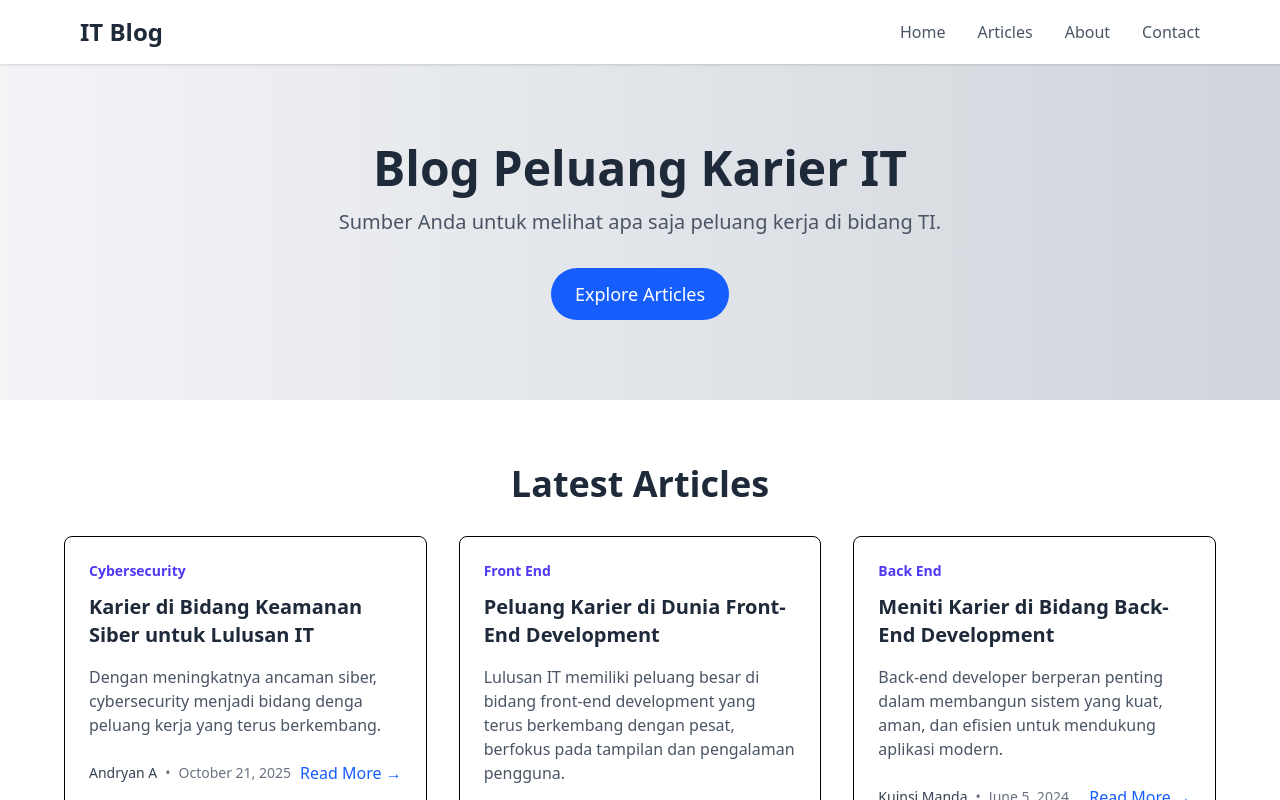
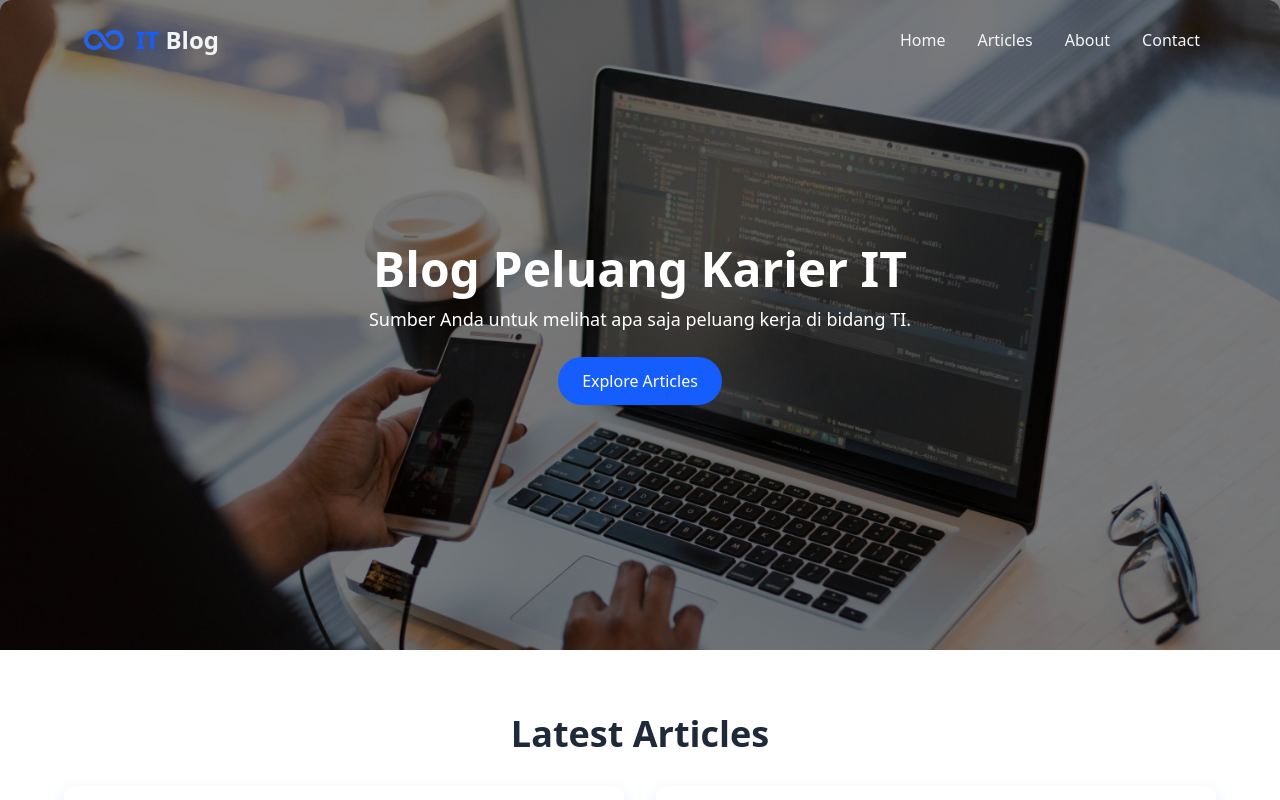
Before and after one commit to job-opportunities-blog/it-blog, a React (Vite) app: page / in a window 1280 px wide. Shown: the top 800 px of the page. Built offline with nearby package versions, Linux system fonts and the light colour scheme.

Commit message:
update favicon and title; enhance layout and styling for various components; improve article display and footer section

```diff
--- a/index.html
+++ b/index.html
@@ -2,9 +2,9 @@
 <html lang="en">
   <head>
     <meta charset="UTF-8" />
-    <link rel="icon" type="image/svg+xml" href="/vite.svg" />
+    <link rel="icon" type="image" href="/src/assets/images/infinity.png" />
     <meta name="viewport" content="width=device-width, initial-scale=1.0" />
-    <title>blog</title>
+    <title>IT Blog</title>
   </head>
   <body>
     <div id="root"></div>
--- a/src/App.tsx
+++ b/src/App.tsx
@@ -15,6 +15,7 @@ import ScrollToTop from "./components/scrollToTop";
 function App() {
   return (
     <>
+      <div className="bg-blue-50">
         <BrowserRouter>
           <Nav />
           <ScrollToTop />
@@ -27,6 +28,7 @@ function App() {
           </Routes>
           <Footer />
         </BrowserRouter>
+      </div>
     </>
   );
 }
--- a/src/components/articlesCard.tsx
+++ b/src/components/articlesCard.tsx
@@ -16,27 +16,25 @@ const ArticleCard: React.FC<ArticleCardProps> = ({
   article: { id, title, summary, author, date, category },
 }) => {
   return (
-    <article className="bg-white border rounded-lg overflow-hidden hover:shadow-lg transition">
+    <article className="bg-white rounded-xl overflow-hidden shadow-[0_5px_15px_rgba(59,130,246,0.15)] hover:shadow-[0_15px_20px_rgba(59,130,246,0.25)] hover:-translate-y-1 transition-all duration-300">
       <div className="p-6">
         {/* Category & Read Time */}
         {category && (
           <div className="flex items-center justify-between mb-3">
-            <span className="text-sm font-semibold text-indigo-600">
+            <span className="text-xs font-semibold text-blue-600 bg-blue-50 px-3 py-1 rounded-full">
               {category}
             </span>
           </div>
         )}
 
         {/* Title */}
-        <h3 className="text-xl font-semibold text-gray-800 mb-4 hover:text-indigo-600 transition">
-          <Link to={`/articles/${id}`}>{title}</Link>
-        </h3>
+        <h3 className="text-xl font-semibold text-gray-800 mb-4">{title}</h3>
 
         {/* Summary */}
         <p className="text-gray-600 mb-6">{summary}</p>
 
         {/* Footer: Author, Date & Read More */}
-        <div className="flex items-center justify-between">
+        <div className="flex items-center gap-x-2 justify-between">
           <div className="text-sm text-gray-500">
             {author && (
               <span className="font-medium text-gray-700">{author}</span>
@@ -47,7 +45,7 @@ const ArticleCard: React.FC<ArticleCardProps> = ({
 
           <Link
             to={`/articles/${id}`}
-            className="text-blue-600 hover:underline font-medium"
+            className="bg-blue-600 text-white py-2 px-4 rounded-full font-medium hover:bg-blue-700 transition-colors duration-200"
           >
             Read More →
           </Link>
--- a/src/components/heroSection.tsx
+++ b/src/components/heroSection.tsx
@@ -1,20 +1,28 @@
 import React from "react";
 import { Link } from "react-router-dom";
+import Image from "./image";
 
 const HeroSection: React.FC = () => {
   return (
     <>
-      <section className="bg-gradient-to-r from-gray-100 to-gray-300 text-gray-800 py-20">
-        <div className="max-w-6xl mx-auto px-4 text-center">
-          <h1 className="text-4xl md:text-5xl font-bold text-gray-800 mb-4">
+      <section className="relative h-[400px] md:h-[550px] lg:h-[650px] overflow-hidden">
+        <Image
+          name="programer-job"
+          alt="programmer"
+          className="absolute inset-0 w-full h-full object-cover"
+        />
+        <div className="absolute inset-0 bg-black/50" />
+
+        <div className="relative flex flex-col items-center justify-center h-full text-center text-white px-4">
+          <h1 className="text-4xl md:text-5xl font-bold text-white mb-3">
             Blog Peluang Karier IT
           </h1>
-          <p className="text-lg md:text-xl text-gray-600 mb-8">
+          <p className="text-base md:text-lg mb-6">
             Sumber Anda untuk melihat apa saja peluang kerja di bidang TI.
           </p>
           <Link
             to="/articles"
-            className="inline-block bg-blue-600 text-white px-6 py-3 rounded-full text-lg font-medium hover:bg-blue-700 transition"
+            className="bg-blue-600 hover:bg-blue-700 text-white px-6 py-3 rounded-full font-medium transition-colors duration-200"
           >
             Explore Articles
           </Link>
--- a/src/components/navigation.tsx
+++ b/src/components/navigation.tsx
@@ -1,16 +1,57 @@
-import React, { useState } from "react";
-import { Link } from "react-router-dom";
+import React, { useState, useEffect } from "react";
+import { Link, useLocation } from "react-router-dom";
+import Image from "./image";
 
 const Nav: React.FC = () => {
+  const location = useLocation();
+  const isHomePage = location.pathname === "/";
+
   const [isMenuOpen, setIsMenuOpen] = useState(false);
+  const [isScrolled, setIsScrolled] = useState(false);
+
+  useEffect(() => {
+    if (!isHomePage) return;
+
+    const handleScroll = () => {
+      setIsScrolled(window.scrollY > 50);
+    };
+
+    handleScroll();
+    window.addEventListener("scroll", handleScroll);
+
+    return () => window.removeEventListener("scroll", handleScroll);
+  }, [isHomePage]);
 
   return (
-    <header className="bg-white shadow-sm sticky top-0 z-50">
+    <header
+      className={`
+      fixed top-0 left-0 w-full z-50
+      transition-all duration-300
+      ${
+        isHomePage
+          ? isScrolled || isMenuOpen
+            ? "bg-white shadow-blue-100 shadow-sm"
+            : "bg-transparent"
+          : "bg-white shadow-blue-100 shadow-sm"
+      }
+    `}
+    >
       <nav className="max-w-6xl mx-auto px-4 py-4">
         <div className="flex items-center justify-between">
           {/* Logo/Brand */}
-          <div className="text-2xl font-bold text-gray-800">
-            <a href="/">IT Blog</a>
+          <div
+            className={`
+            text-2xl font-bold
+            transition-colors duration-300
+            ${isHomePage && !isScrolled && !isMenuOpen ? "text-gray-100" : "text-gray-800"}
+          `}
+          >
+            <Link to="/" className="flex items-center space-x-2">
+              <Image name="infinity" className="w-12 h-12" shadow={false} />
+              <h1>
+                <span className="text-blue-600">IT</span> Blog
+              </h1>
+            </Link>
           </div>
 
           {/* Desktop Navigation Links */}
@@ -18,7 +59,14 @@ const Nav: React.FC = () => {
             <li>
               <Link
                 to="/"
-                className="text-gray-600 hover:text-gray-900 transition"
+                className={`
+                  transition
+                  ${
+                    isHomePage && !isScrolled
+                      ? "text-gray-100 hover:text-gray-300"
+                      : "text-gray-600 hover:text-gray-900"
+                  }
+                `}
               >
                 Home
               </Link>
@@ -26,7 +74,14 @@ const Nav: React.FC = () => {
             <li>
               <Link
                 to="/articles"
-                className="text-gray-600 hover:text-gray-900 transition"
+                className={`
+                  transition
+                  ${
+                    isHomePage && !isScrolled
+                      ? "text-gray-100 hover:text-gray-300"
+                      : "text-gray-600 hover:text-gray-900"
+                  }
+                `}
               >
                 Articles
               </Link>
@@ -34,7 +89,14 @@ const Nav: React.FC = () => {
             <li>
               <Link
                 to="/about"
-                className="text-gray-600 hover:text-gray-900 transition"
+                className={`
+                  transition
+                  ${
+                    isHomePage && !isScrolled
+                      ? "text-gray-100 hover:text-gray-300"
+                      : "text-gray-600 hover:text-gray-800"
+                  }
+                `}
               >
                 About
               </Link>
@@ -42,7 +104,14 @@ const Nav: React.FC = () => {
             <li>
               <Link
                 to="/contact"
-                className="text-gray-600 hover:text-gray-900 transition"
+                className={`
+                  transition
+                  ${
+                    isHomePage && !isScrolled
+                      ? "text-gray-100 hover:text-gray-300"
+                      : "text-gray-600 hover:text-gray-800"
+                  }
+                `}
               >
                 Contact
               </Link>
@@ -51,7 +120,10 @@ const Nav: React.FC = () => {
 
           {/* Mobile Hamburger Button */}
           <button
-            className="md:hidden text-gray-600"
+            className={`
+              md:hidden transition
+              ${isHomePage && !isScrolled && !isMenuOpen ? "text-gray-100 hover:text-gray-300" : "text-gray-600 hover:text-gray-800"}
+            `}
             onClick={() => setIsMenuOpen(!isMenuOpen)}
           >
             <svg
@@ -79,43 +151,52 @@ const Nav: React.FC = () => {
           </button>
         </div>
 
-        {/* Mobile Menu */}
-        {isMenuOpen && (
-          <ul className="md:hidden mt-4 space-y-2 pb-4">
-            <li>
+        {/* Mobile Menu dengan Animasi Slide Down */}
+        <div
+          className={`
+            md:hidden overflow-hidden transition-all duration-300 ease-in-out
+            ${isMenuOpen ? "max-h-96 opacity-100" : "max-h-0 opacity-0"}
+          `}
+        >
+          <ul className="space-y-2 pt-4 pb-4">
+            <li className="transform transition-all duration-300 delay-75">
               <Link
                 to="/"
-                className="block text-gray-600 hover:text-gray-900 transition py-2"
+                className="block text-gray-600 hover:text-gray-900 hover:bg-gray-50 transition py-2 px-3 rounded-lg"
+                onClick={() => setIsMenuOpen(false)}
               >
                 Home
               </Link>
             </li>
-            <li>
+            <li className="transform transition-all duration-300 delay-100">
               <Link
                 to="/articles"
-                className="block text-gray-600 hover:text-gray-900 transition py-2"
+                className="block text-gray-600 hover:text-gray-900 hover:bg-gray-50 transition py-2 px-3 rounded-lg"
+                onClick={() => setIsMenuOpen(false)}
               >
                 Articles
               </Link>
             </li>
-            <li>
+            <li className="transform transition-all duration-300 delay-150">
               <Link
                 to="/about"
-                className="block text-gray-600 hover:text-gray-900 transition py-2"
+                className="block text-gray-600 hover:text-gray-900 hover:bg-gray-50 transition py-2 px-3 rounded-lg"
+                onClick={() => setIsMenuOpen(false)}
               >
                 About
               </Link>
             </li>
-            <li>
+            <li className="transform transition-all duration-300 delay-200">
               <Link
                 to="/contact"
-                className="block text-gray-600 hover:text-gray-900 transition py-2"
+                className="block text-gray-600 hover:text-gray-900 hover:bg-gray-50 transition py-2 px-3 rounded-lg"
+                onClick={() => setIsMenuOpen(false)}
               >
                 Contact
               </Link>
             </li>
           </ul>
-        )}
+        </div>
       </nav>
     </header>
   );
--- a/src/pages/about.tsx
+++ b/src/pages/about.tsx
@@ -3,17 +3,19 @@ import React from "react";
 const About: React.FC = () => {
   return (
     <>
-      <section className="py-16 px-4 bg-white">
+      <section className="bg-blue-50 py-20 mt-20">
+        <header className="max-w-6xl mx-auto text-gray-800 text-center mb-8">
+          <h1 className="text-4xl md:text-5xl font-bold text-gray-800 text-center mb-3 tracking-tigh">
+            Tentang <span className="text-blue-600">Blog Peluang Karier IT</span>
+          </h1>
+          <p className="mt-2 text-lg opacity-90">
+            Sumber Anda untuk melihat apa saja peluang kerja di bidang TI.
+          </p>
+        </header>
+      </section>
+
+      <section className="py-12 px-4 bg-white">
         <div className="max-w-6xl mx-auto">
-          <header className="bg-gradient-to-r from-gray-100 to-gray-300 text-gray-800 text-center py-16 mb-8">
-            <h1 className="text-4xl font-bold">
-              Tentang Blog Peluang Karier IT
-            </h1>
-            <p className="mt-2 text-lg opacity-90">
-              Sumber Anda untuk melihat apa saja peluang kerja di bidang TI.
-            </p>
-          </header>
-
           <p className="text-gray-600 leading-relaxed mb-4">
             Dunia teknologi terus berkembang pesat, dan bersama dengan itu,
             muncul pula berbagai peluang karier baru untuk para lulusan IT, Bloh
@@ -34,7 +36,7 @@ const About: React.FC = () => {
             Kami percaya bahwa setiap lulusan IT memiliki potensi besar untuk
             berkembang — asal dibekali dengan wawasan yang tepat tentang dunia
             kerja dan tren teknologi terkini. Karena itu, blog ini berfokus pada
-            artikel=artikel ringan namun informatif tentang{" "}
+            artikel-artikel ringan namun informatif tentang{" "}
             <span className="italic">
               peluang kerja, skill yang dibutuhkan,
             </span>{" "}
@@ -52,14 +54,19 @@ const About: React.FC = () => {
             </span>
             .
           </p>
+        </div>
+      </section>
 
-          <h2 className="text-2xl font-semibold text-gray-700 mt-10 mb-3">
-            Tujuan Kami
+      <section className="grid md:grid-cols-2 gap-x-6 pt-2 pb-12 px-4 bg-blue-50 max-w-6xl mx-auto">
+        <div className="max-w-6xl mx-auto bg-white mt-10 p-6 rounded-2xl shadow-[0_15px_20px_rgba(59,130,246,0.25)]">
+          <h2 className="text-2xl md:text-3xl font-bold text-gray-700 text-center pt-2 pb-2">
+              Tujuan Blog Ini Dibuat
           </h2>
-          <ul className="list-disc list-inside text-gray-600 leading-relaxed space-y-2 pl-3">
+          <hr className="py-2 text-gray-400"></hr>
+          <ul className="list-disc list-inside text-gray-600 leading-relaxed px-3 pb-3">
             <li>
-              Membantu lulusan IT memahami berbagai jalur karier yang tersedia
-              di dunia teknologi.
+              Membantu lulusan IT memahami berbagai jalur karier yang tersedia di
+              dunia teknologi.
             </li>
             <li>
               Menyajikan artikel informatif tentang tren indstri dan skill yang
@@ -74,18 +81,32 @@ const About: React.FC = () => {
               ingin meniti karier di bidang IT.
             </li>
           </ul>
+        </div>
 
-          <h2 className="text-2xl font-semibold text-gray-700 mt-10 mb-3">
+        <div className="max-w-6xl mx-auto px-8 bg-blue-600 mt-10 p-6 rounded-2xl shadow-[0_15px_20px_rgba(59,130,246,0.25)]">
+          <h2 className="text-2xl md:text-3xl font-bold text-white text-center pt-2 pb-2">
             Kenapa Blog Ini Dibuat?
           </h2>
-          <p className="text-gray-600 leading-relaxed">
-            Banyak lulusan IT yang memiliki kemampuan teknis, tapi belum tah
-            harus mulai dari mana dalam meniti karier. Melalui blog ini, kami
-            ingin memberikan arah dan motivasi agar kamu bisa menemukan bidang
-            yang paling sesuai dengan passion dan potensimu di dunia teknologi.
-            Karena karier di IT bukan hanya tentang kode — tapi tentang
-            bagaimana kamu bisa menciptakan solusi yang bermanfaat bagi banyak
-            orang.
+          <hr className="py-2 text-white" />
+          <p className="text-white leading-relaxed pb-3">
+            Banyak lulusan IT yang memiliki kemampuan teknis, tapi belum tah harus
+            mulai dari mana dalam meniti karier. Melalui blog ini, kami ingin
+            memberikan arah dan motivasi agar kamu bisa menemukan bidang yang
+            paling sesuai dengan passion dan potensimu di dunia teknologi. Karena
+            karier di IT bukan hanya tentang kode — tapi tentang bagaimana kamu
+            bisa menciptakan solusi yang bermanfaat bagi banyak orang.
+          </p>
+        </div>
+      </section>
+
+      <section className="bg-white py-12 px-4">
+        <div className="max-w-6xl mx-auto">
+          <p className="text-gray-600 leading-relaxed mb-4">
+            Melalui blog ini, kami berharap dapat menjadi teman belajar dan sumber inspirasi bagi siapa pun yang tertarik meniti karier di dunia teknologi informasi. Setiap artikel yang kami tulis merupakan langkah kecil untuk membantu kamu memahami arah perkembangan industri IT, mengenali peluang yang ada, dan menyiapkan diri menghadapi tantangan masa depan. Mari tumbuh bersama, berbagi wawasan, dan membangun ekosistem digital yang semakin kuat di Indonesia.
+          </p>
+
+          <p className="text-gray-600 leading-relaxed pb-4">
+            Kami percaya bahwa kesuksesan di dunia IT berawal dari informasi yang tepat dan kemauan untuk terus belajar. Melalui blog ini, kami berkomitmen menghadirkan berbagai wawasan, tips, serta peluang karier yang relevan dengan perkembangan industri teknologi. Tetap ikuti kami untuk mendapatkan update terbaru dan jadilah bagian dari generasi profesional IT yang siap bersaing di era digital.
           </p>
         </div>
       </section>
--- a/src/pages/contact.tsx
+++ b/src/pages/contact.tsx
@@ -4,7 +4,7 @@ import Image from "../components/image";
 const Contact: React.FC = () => {
   return (
     <>
-      <section className="py-16 px-4 bg-white">
+      <section className="py-16 mt-16 px-4 bg-white">
         <div className="max-w-6xl mx-auto">
           <h1 className="text-3xl font-bold text-gray-800 mb-6">
             Hubungi Kami
--- a/src/pages/home.tsx
+++ b/src/pages/home.tsx
@@ -7,13 +7,13 @@ const Home: React.FC = () => {
   return (
     <>
       <HeroSection />
-      <section className="py-16 px-4 bg-white">
+      <section className="py-16 px-4 bg-white shadow-[0_-2px_8px_rgba(243,244,246,1)]">
         <div className="max-w-6xl mx-auto">
           <h1 className="text-4xl font-bold text-gray-800 mb-8 text-center">
             Latest Articles
           </h1>
-          <div className="grid md:grid-cols-3 gap-8">
-            {articles.slice(0, 3).map((article) => (
+          <div className="grid md:grid-cols-2 gap-8">
+            {articles.slice(0, 4).map((article) => (
               <ArticleCard key={article.id} article={article} />
             ))}
           </div>
```
Also changed, not shown: src/components/footer.tsx (+6 -2 lines), src/pages/articleDetails.tsx (+25 -7 lines), src/pages/articles.tsx (+23 -6 lines), src/assets/images/infinity.png (added), src/assets/images/programer-job.jpg (added). Lines whose indentation alone changed are shown as unchanged.
